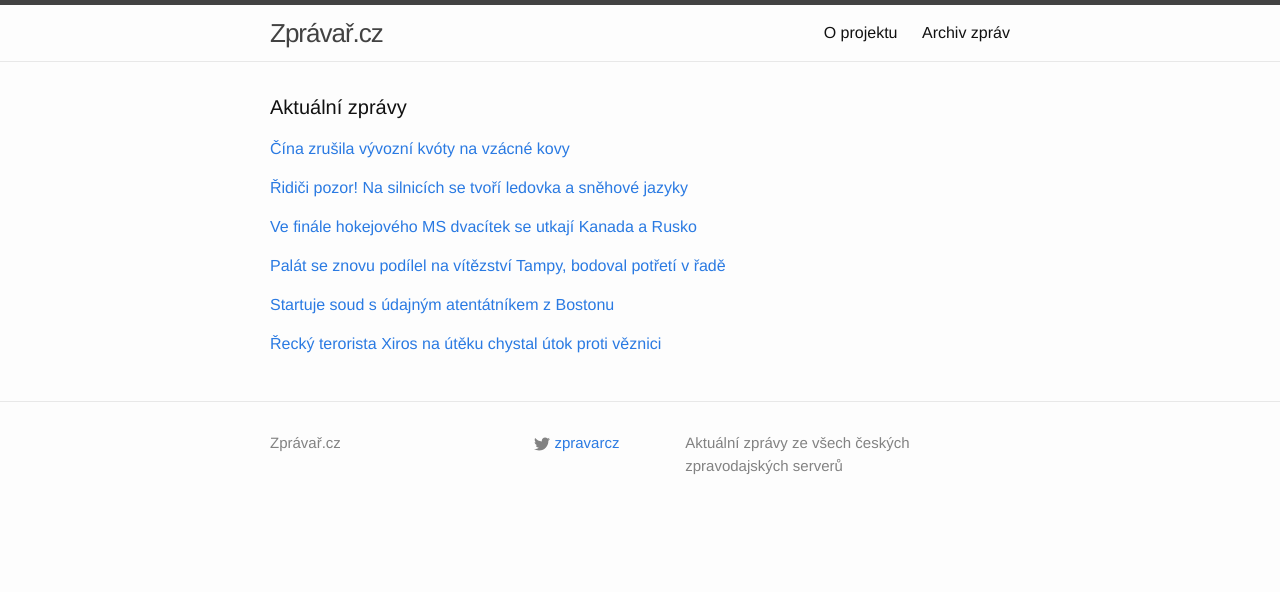
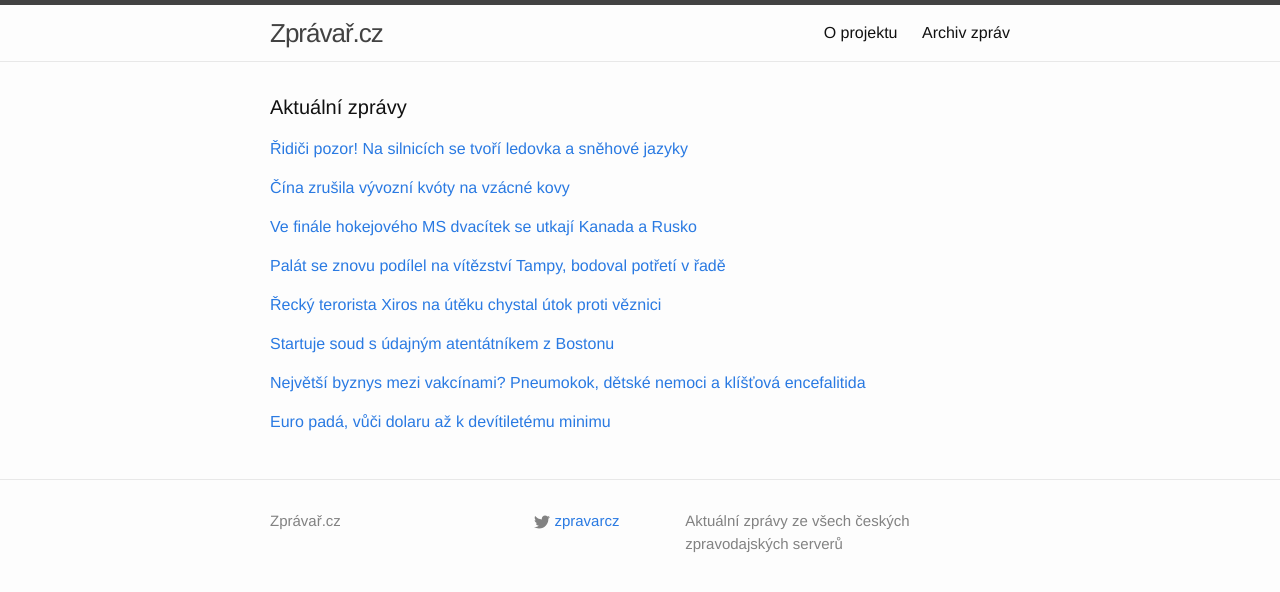
Before and after one commit to adliska/zpravar, a Jekyll site: the page built from index.html, in a window 1280 px wide. Shown: the top 592 px of the page. Built offline with Jekyll 4.4.1, drawn with Linux system fonts in a browser that asks for light colours.

Commit message:
zpravar news update

```diff
--- a/index.html
+++ b/index.html
@@ -5,21 +5,21 @@ layout: default
 <div class="home">
     <h1 class="page-heading">Aktuální zprávy</h1>
 
-<p><a href="javascript:;" onclick="toggle_visibility('zpravy0')">Čína zrušila vývozní kvóty na vzácné kovy</a></p>
+<p><a href="javascript:;" onclick="toggle_visibility('zpravy0')">Řidiči pozor! Na silnicích se tvoří ledovka a sněhové jazyky</a></p>
 <div id="zpravy0" style="display:none">
+<ul>
+<li><a href=http://www.denik.cz/z_domova/ridici-pozor-na-silnicich-se-tvori-ledovka-a-snehove-jazyky-20150105.html>Řidiči pozor! Na silnicích se tvoří ledovka a sněhové jazyky - www.denik.cz</a></li>
+<li><a href=http://zpravy.aktualne.cz/domaci/snih-vitr-i-ledovka-pocasi-komplikuje-dopravu-v-cesku/r~fee065ce94a311e498be002590604f2e/>Sníh, vítr i ledovka. Počasí komplikuje dopravu v Česku - zpravy.aktualne.cz</a></li>
+<li><a href=http://www.ceskenoviny.cz/zpravy/zpravy/dopravu-komplikuje-silny-vitr-misty-se-tvori-snehove-jazyky/1164924>Dopravu komplikuje silný vítr, místy se tvoří sněhové jazyky - www.ceskenoviny.cz</a></li>
+<li><a href=http://zpravy.idnes.cz/situace-na-silnicich-0lb-/domaci.aspx?c=A150105_070151_domaci_jj>Sníh komplikuje dopravu, na Zlínsku řidiče trápí i silný vítr - zpravy.idnes.cz</a></li>
+</ul>
+</div><p><a href="javascript:;" onclick="toggle_visibility('zpravy1')">Čína zrušila vývozní kvóty na vzácné kovy</a></p>
+<div id="zpravy1" style="display:none">
 <ul>
 <li><a href=http://zpravy.e15.cz/burzy-a-trhy/komodity/cina-zrusila-vyvozni-kvoty-na-vzacne-kovy-1149838>Čína zrušila vývozní kvóty na vzácné kovy - zpravy.e15.cz</a></li>
 <li><a href=http://www.novinky.cz/ekonomika/357806-cina-se-podvolila-wto-a-zrusila-omezeni-vyvozu-vzacnych-kovu.html>Čína se podvolila WTO a zrušila omezení vývozu vzácných kovů - www.novinky.cz</a></li>
 <li><a href=http://zpravy.aktualne.cz/ekonomika/cina-zrusila-vyvozni-kvoty-na-vzacne-kovy/r~0a405b1694a111e49bec0025900fea04/>Čína zrušila vývozní kvóty na vzácné kovy - zpravy.aktualne.cz</a></li>
 <li><a href=http://www.financninoviny.cz/zpravodajstvi/zpravy/cina-zrusila-vyvozni-kvoty-na-vzacne-kovy/1164923>Čína zrušila vývozní kvóty na vzácné kovy - www.financninoviny.cz</a></li>
-</ul>
-</div><p><a href="javascript:;" onclick="toggle_visibility('zpravy1')">Řidiči pozor! Na silnicích se tvoří ledovka a sněhové jazyky</a></p>
-<div id="zpravy1" style="display:none">
-<ul>
-<li><a href=http://www.denik.cz/z_domova/ridici-pozor-na-silnicich-se-tvori-ledovka-a-snehove-jazyky-20150105.html>Řidiči pozor! Na silnicích se tvoří ledovka a sněhové jazyky - www.denik.cz</a></li>
-<li><a href=http://zpravy.aktualne.cz/domaci/snih-vitr-i-ledovka-pocasi-komplikuje-dopravu-v-cesku/r~fee065ce94a311e498be002590604f2e/>Sníh, vítr i ledovka. Počasí komplikuje dopravu v Česku - zpravy.aktualne.cz</a></li>
-<li><a href=http://www.ceskenoviny.cz/zpravy/zpravy/dopravu-komplikuje-silny-vitr-misty-se-tvori-snehove-jazyky/1164924>Dopravu komplikuje silný vítr, místy se tvoří sněhové jazyky - www.ceskenoviny.cz</a></li>
-<li><a href=http://zpravy.idnes.cz/situace-na-silnicich-0lb-/domaci.aspx?c=A150105_070151_domaci_jj>Sníh komplikuje dopravu, na Zlínsku řidiče trápí i silný vítr - zpravy.idnes.cz</a></li>
 </ul>
 </div><p><a href="javascript:;" onclick="toggle_visibility('zpravy2')">Ve finále hokejového MS dvacítek se utkají Kanada a Rusko</a></p>
 <div id="zpravy2" style="display:none">
@@ -37,18 +37,32 @@ layout: default
 <li><a href=http://www.rozhlas.cz/_zprava/ondrej-palat-bodoval-v-nhl-potreti-v-rade-asistenci-ma-i-hemsky--1439375>Ondřej Palát bodoval v NHL potřetí v řadě, asistenci má i Hemský - www.rozhlas.cz</a></li>
 <li><a href=http://hokej.idnes.cz/palat-s-hemskym-jednou-asistovali-drl-/nhl.aspx?c=A150104_222300_nhl_Mkr>Palát s Hemským jednou asistovali, Seguin se přiblížil Voráčkovi - hokej.idnes.cz</a></li>
 </ul>
-</div><p><a href="javascript:;" onclick="toggle_visibility('zpravy4')">Startuje soud s údajným atentátníkem z Bostonu</a></p>
+</div><p><a href="javascript:;" onclick="toggle_visibility('zpravy4')">Řecký terorista Xiros na útěku chystal útok proti věznici </a></p>
 <div id="zpravy4" style="display:none">
+<ul>
+<li><a href=http://www.lidovky.cz/recky-terorista-xiros-na-uteku-chystal-utok-proti-veznici-pa9-/zpravy-svet.aspx?c=A150105_073108_ln_zahranici_mct>Řecký terorista Xiros na útěku chystal útok proti věznici  - www.lidovky.cz</a></li>
+<li><a href=http://zpravy.idnes.cz/recky-terorista-chystal-utok-na-veznici-fdq-/zahranicni.aspx?c=A150105_063033_zahranicni_jj>V Řecku lapili obávaného teroristu, chystal velký útok na vězení - zpravy.idnes.cz</a></li>
+<li><a href=http://zpravy.aktualne.cz/zahranici/recky-terorista-xiros-na-uteku-chystal-utok-proti-veznici/r~8d14cc14946711e4b98c002590604f2e/>Řecký terorista Xiros na útěku chystal útok proti věznici - zpravy.aktualne.cz</a></li>
+</ul>
+</div><p><a href="javascript:;" onclick="toggle_visibility('zpravy5')">Startuje soud s údajným atentátníkem z Bostonu</a></p>
+<div id="zpravy5" style="display:none">
 <ul>
 <li><a href=http://www.ceskatelevize.cz/ct24/svet/297129-startuje-soud-s-udajnym-atentatnikem-z-bostonu/>Startuje soud s údajným atentátníkem z Bostonu - www.ceskatelevize.cz</a></li>
 <li><a href=http://www.rozhlas.cz/_zprava/v-americkem-bostonu-zacne-soud-s-muzem-obzalovanym-z-utoku-na-maraton-v-roce-2013--1439359>V americkém Bostonu začne soud s mužem obžalovaným z útoků na maraton v roce 2013 - www.rozhlas.cz</a></li>
 <li><a href=http://www.ceskenoviny.cz/zpravy/zpravy/v-usa-zacne-proces-s-udajnym-bostonskym-atentatnikem/1164920>V USA začne proces s údajným bostonským atentátníkem - www.ceskenoviny.cz</a></li>
 </ul>
-</div><p><a href="javascript:;" onclick="toggle_visibility('zpravy5')">Řecký terorista Xiros na útěku chystal útok proti věznici </a></p>
-<div id="zpravy5" style="display:none">
+</div><p><a href="javascript:;" onclick="toggle_visibility('zpravy6')">Největší byznys mezi vakcínami? Pneumokok, dětské nemoci a klíšťová encefalitida</a></p>
+<div id="zpravy6" style="display:none">
 <ul>
-<li><a href=http://www.lidovky.cz/recky-terorista-xiros-na-uteku-chystal-utok-proti-veznici-pa9-/zpravy-svet.aspx?c=A150105_073108_ln_zahranici_mct>Řecký terorista Xiros na útěku chystal útok proti věznici  - www.lidovky.cz</a></li>
-<li><a href=http://zpravy.idnes.cz/recky-terorista-chystal-utok-na-veznici-fdq-/zahranicni.aspx?c=A150105_063033_zahranicni_jj>V Řecku lapili obávaného teroristu, chystal velký útok na vězení - zpravy.idnes.cz</a></li>
-<li><a href=http://zpravy.aktualne.cz/zahranici/recky-terorista-xiros-na-uteku-chystal-utok-proti-veznici/r~8d14cc14946711e4b98c002590604f2e/>Řecký terorista Xiros na útěku chystal útok proti věznici - zpravy.aktualne.cz</a></li>
+<li><a href=http://www.rozhlas.cz/_zprava/nejvetsi-byznys-mezi-vakcinami-pneumokok-detske-nemoci-a-klistova-encefalitida--1439382>Největší byznys mezi vakcínami? Pneumokok, dětské nemoci a klíšťová encefalitida - www.rozhlas.cz</a></li>
+<li><a href=http://www.rozhlas.cz/_zprava/zajem-o-ockovani-roste-proockovanost-u-chripky-je-ale-stale-nedostatecna--1439344>Zájem o očkování roste. Proočkovanost u chřipky je ale stále nedostatečná - www.rozhlas.cz</a></li>
+<li><a href=http://www.rozhlas.cz/_zprava/zajem-o-ockovani-v-cesku-roste-proockovanost-u-nekterych-nemoci-je-ale-stale-nedostatecna--1439344>Zájem o očkování v Česku roste. Proočkovanost u některých nemocí je ale stále nedostatečná - www.rozhlas.cz</a></li>
+</ul>
+</div><p><a href="javascript:;" onclick="toggle_visibility('zpravy7')">Euro padá, vůči dolaru až k devítiletému minimu</a></p>
+<div id="zpravy7" style="display:none">
+<ul>
+<li><a href=http://www.ceskatelevize.cz/ct24/ekonomika/297132-euro-pada-vuci-dolaru-az-k-devitiletemu-minimu/>Euro padá, vůči dolaru až k devítiletému minimu - www.ceskatelevize.cz</a></li>
+<li><a href=http://echo24.cz/a/wJY7c>Řecko stahuje euro. Vůči dolaru je nejslabší za devět let - echo24.cz</a></li>
+<li><a href=http://zpravy.aktualne.cz/ekonomika/euro-se-propadlo-na-temer-devitilete-minimum-vuci-dolaru/r~333b76de94a811e490f70025900fea04/>Euro se propadlo na téměř devítileté minimum vůči dolaru - zpravy.aktualne.cz</a></li>
 </ul>
 </div></div>
```
